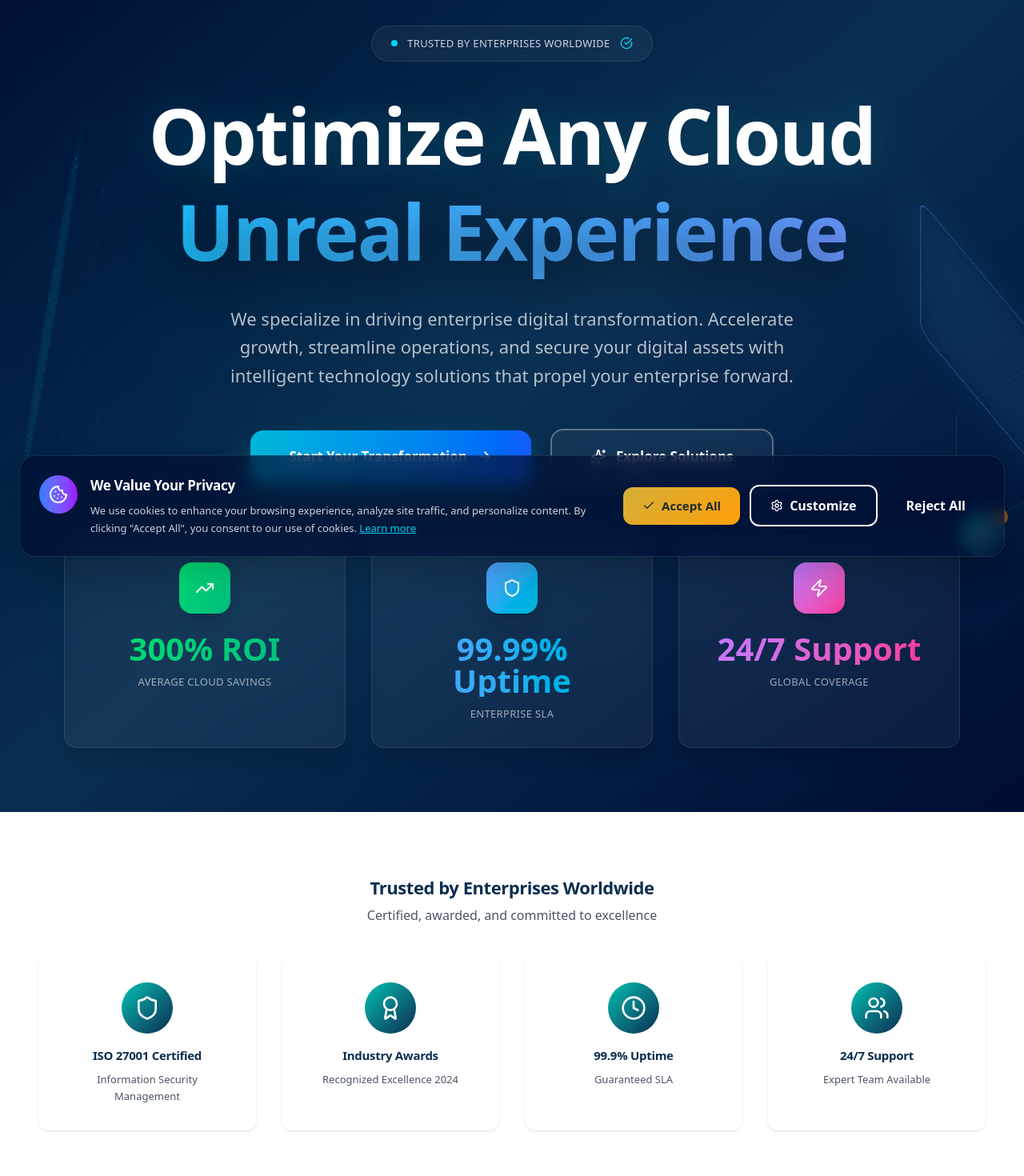
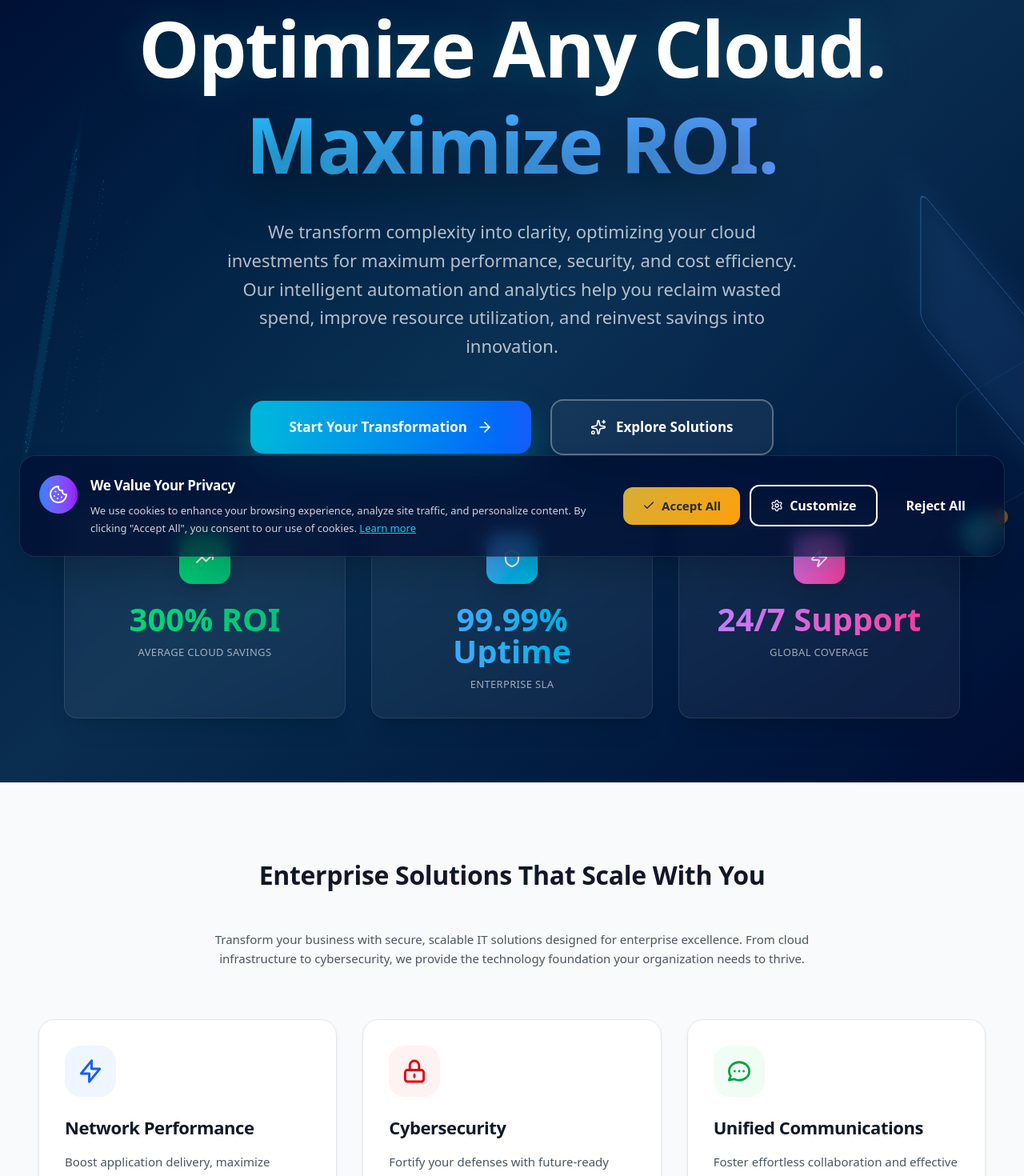
Before and after one commit to PaulWallaceATL/knetix, a Next.js app: page / in a window 1280 px wide. Shown: the part 80-1550 px from the top of the page at 80% size. Built offline with nearby package versions, Linux system fonts and the light colour scheme.

Commit message:
Update hero messaging and remove trust badges

```diff
--- a/src/app/page.tsx
+++ b/src/app/page.tsx
@@ -1,5 +1,4 @@
 import EnterpriseHero from '@/components/EnterpriseHero';
-import TrustBadges from '@/components/TrustBadges';
 import KeyOfferings from '@/components/KeyOfferings';
 import WhyKnetix from '@/components/WhyKnetix';
 import ClientLogos from '@/components/ClientLogos';
@@ -15,13 +14,6 @@ export default function Home() {
     <main className="overflow-x-hidden">
       {/* Hero Section - Full viewport with parallax */}
       <EnterpriseHero />
-
-      {/* Trust Indicators */}
-      <section className="py-12 md:py-16 lg:py-20 bg-white">
-        <div className="container-clean">
-          <TrustBadges />
-        </div>
-      </section>
 
       {/* Core Offerings */}
       <section className="py-16 md:py-20 lg:py-24 bg-gray-50">
--- a/src/components/EnterpriseHero.tsx
+++ b/src/components/EnterpriseHero.tsx
@@ -2,7 +2,7 @@
 
 import Link from 'next/link';
 import { motion } from 'framer-motion';
-import { ArrowRight, Sparkles, CheckCircle, TrendingUp, Shield, Zap } from 'lucide-react';
+import { ArrowRight, Sparkles, TrendingUp, Shield, Zap } from 'lucide-react';
 import Hero3DOrb from './Hero3DOrb';
 
 export default function EnterpriseHero() {
@@ -47,20 +47,6 @@ export default function EnterpriseHero() {
       {/* Content */}
       <div className="relative z-20 w-full">
       <div className="container-clean text-center">
-        {/* Trust Badge - refined and elegant */}
-        <motion.div
-          initial={{ opacity: 0, y: 20 }}
-          animate={{ opacity: 1, y: 0 }}
-          transition={{ duration: 0.6, delay: 0.2 }}
-          className="inline-flex items-center gap-3 px-4 md:px-6 py-2 md:py-3 mb-6 md:mb-8 mt-4 md:mt-6 lg:mt-8 bg-white/5 backdrop-blur-md rounded-full border border-white/10 relative z-30"
-        >
-          <div className="w-2 h-2 rounded-full bg-cyan-400" />
-          <span className="text-white/80 text-sm font-medium tracking-wide">
-            TRUSTED BY ENTERPRISES WORLDWIDE
-          </span>
-          <CheckCircle className="w-4 h-4 text-cyan-400" />
-        </motion.div>
-
         {/* Main Headline - 3D perspective entry */}
         <motion.h1
           initial={{ opacity: 0, y: 40, rotateX: -20, z: -200 }}
@@ -88,7 +74,7 @@ export default function EnterpriseHero() {
               ease: "easeInOut"
             }}
           >
-            Optimize Any Cloud
+            Optimize Any Cloud.
           </motion.span>
           <motion.span
             className="block bg-gradient-to-r from-cyan-400 via-blue-400 to-purple-500 bg-clip-text text-transparent"
@@ -105,7 +91,7 @@ export default function EnterpriseHero() {
               ease: "linear"
             }}
           >
-            Unreal Experience
+            Maximize ROI.
           </motion.span>
         </motion.h1>
 
@@ -116,7 +102,7 @@ export default function EnterpriseHero() {
           transition={{ duration: 0.8, delay: 0.5 }}
           className="text-lg md:text-xl lg:text-2xl text-white/70 max-w-3xl mx-auto mb-8 md:mb-12 leading-relaxed font-light px-4"
         >
-          We specialize in driving enterprise digital transformation. Accelerate growth, streamline operations, and secure your digital assets with intelligent technology solutions that propel your enterprise forward.
+          We transform complexity into clarity, optimizing your cloud investments for maximum performance, security, and cost efficiency. Our intelligent automation and analytics help you reclaim wasted spend, improve resource utilization, and reinvest savings into innovation.
         </motion.p>
 
           {/* CTA Buttons - with 3D depth */}
```
